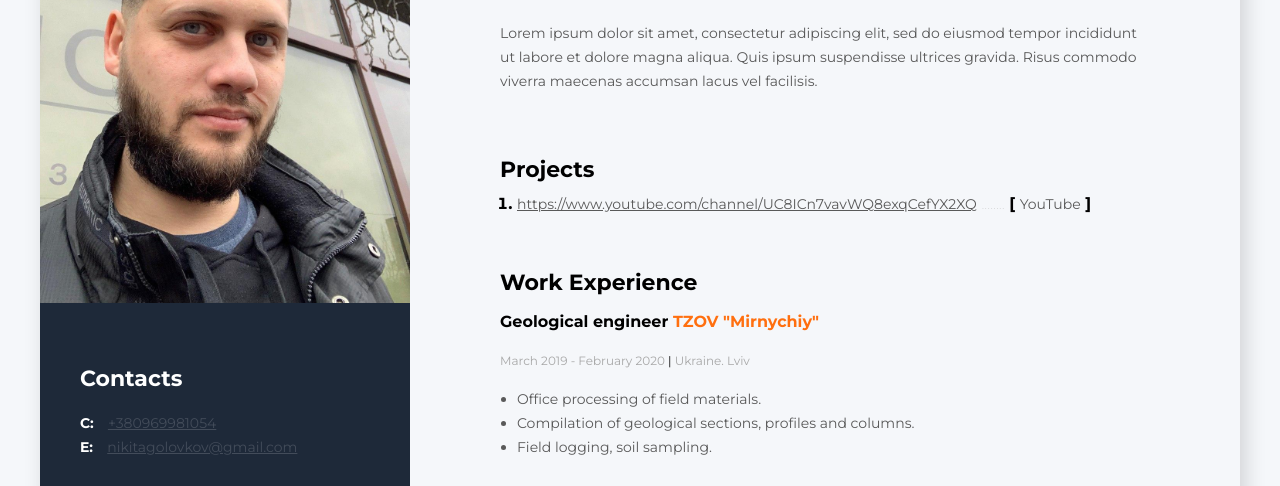
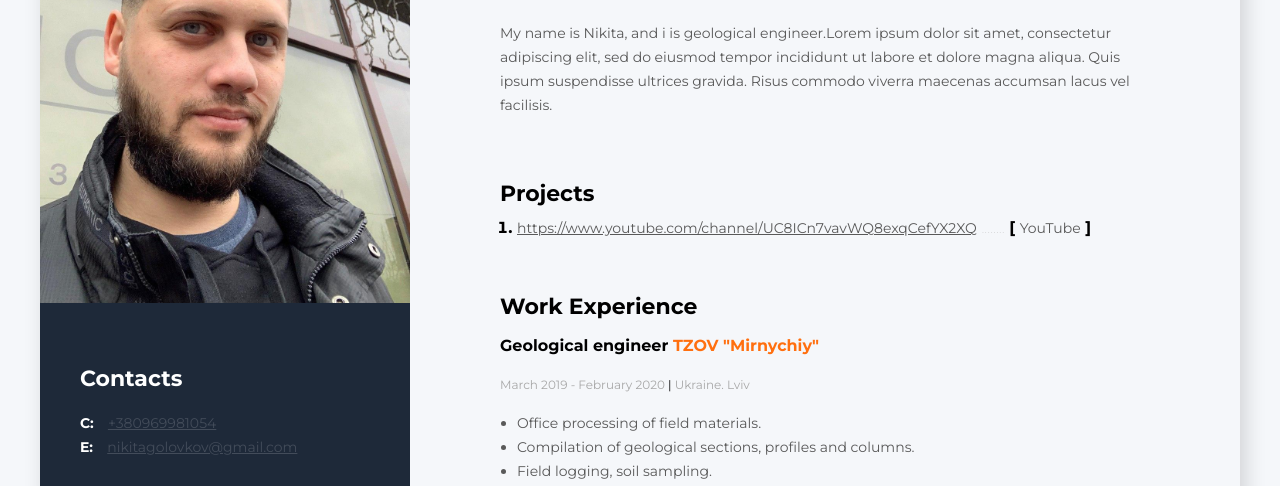
Before and after one commit to NikitaGolovkov/marathon-resume, a plain HTML site: page index.html in a window 1280 px wide. Shown: the part 271-757 px from the top of the page. Drawn offline with Linux system fonts and the light colour scheme.

Commit message:
Update index.html

```diff
--- a/index.html
+++ b/index.html
@@ -88,10 +88,11 @@
           <h2 class="profesion">Geological engineer</h2>
           <h1 class="name">Mykyta Golovkov</h1>
           <p class="description">
-            Lorem ipsum dolor sit amet, consectetur adipiscing elit, sed do
-            eiusmod tempor incididunt ut labore et dolore magna aliqua. Quis
-            ipsum suspendisse ultrices gravida. Risus commodo viverra maecenas
-            accumsan lacus vel facilisis.
+            My name is Nikita, and i is geological engineer.Lorem ipsum dolor
+            sit amet, consectetur adipiscing elit, sed do eiusmod tempor
+            incididunt ut labore et dolore magna aliqua. Quis ipsum suspendisse
+            ultrices gravida. Risus commodo viverra maecenas accumsan lacus vel
+            facilisis.
           </p>
         </div>
 
```
